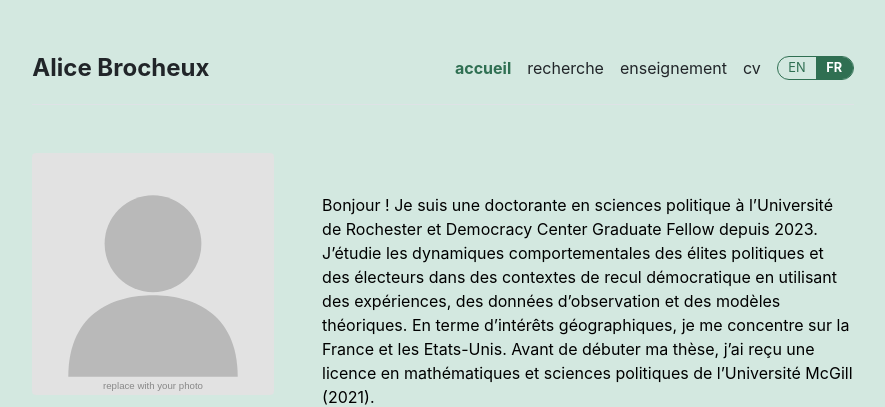
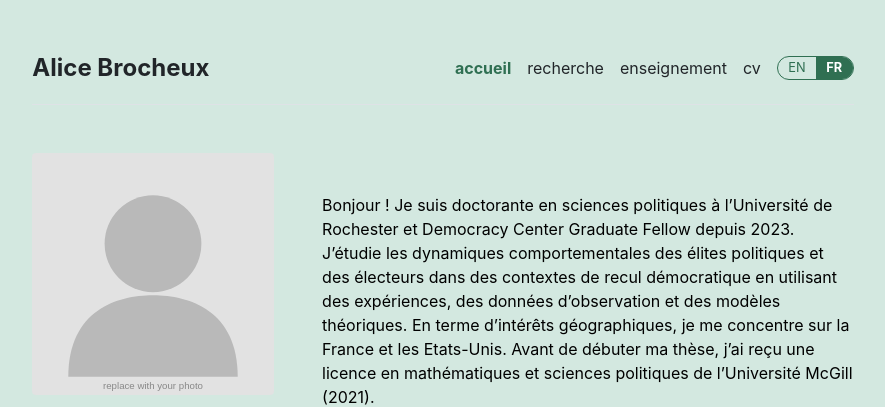
Before and after one commit to AliceBrocheux/alicebrocheux.github.io, a Jekyll site: the page built from fr/index.md, in a window 1280 px wide. Shown: the top 407 px of the page, without its empty margins (197-1082 px from the left). Built offline with Jekyll 4.4.1, drawn with Linux system fonts in a browser that asks for light colours.

Commit message:
Update index.md

```diff
--- a/fr/index.md
+++ b/fr/index.md
@@ -6,7 +6,7 @@ lang: fr
 
 <br>
 
-Bonjour ! Je suis une doctorante en sciences politique à l'Université de Rochester et Democracy Center Graduate Fellow depuis 2023. J'étudie les dynamiques comportementales des élites politiques et des électeurs dans des contextes de recul démocratique en utilisant des expériences, des données d'observation et des modèles théoriques. En terme d'intérêts géographiques, je me concentre sur la France et les Etats-Unis.
+Bonjour ! Je suis doctorante en sciences politiques à l'Université de Rochester et Democracy Center Graduate Fellow depuis 2023. J'étudie les dynamiques comportementales des élites politiques et des électeurs dans des contextes de recul démocratique en utilisant des expériences, des données d'observation et des modèles théoriques. En terme d'intérêts géographiques, je me concentre sur la France et les Etats-Unis.
 Avant de débuter ma thèse, j'ai reçu une licence en mathématiques et sciences politiques de l'Université McGill (2021).
 
 <br>
```
